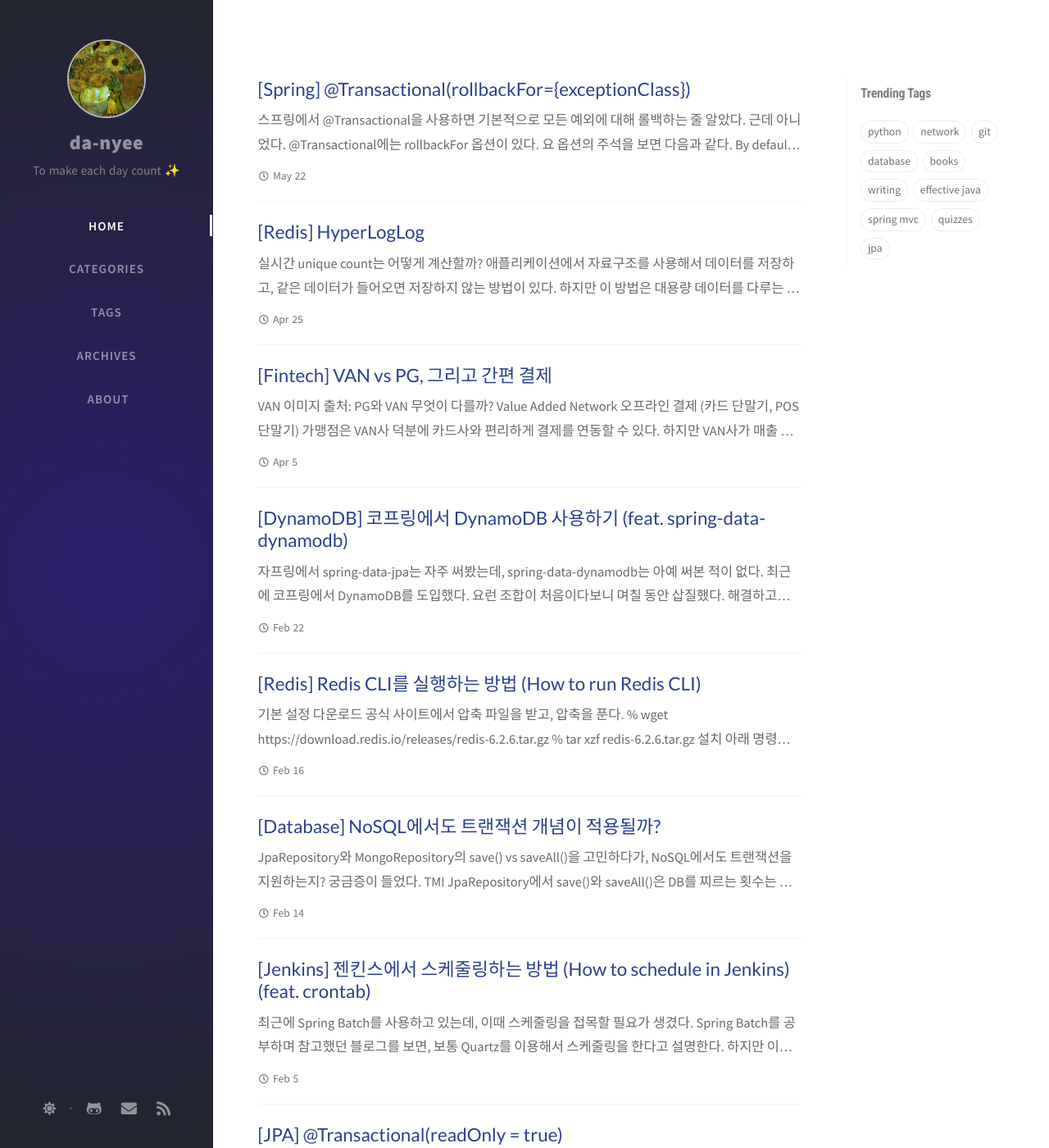
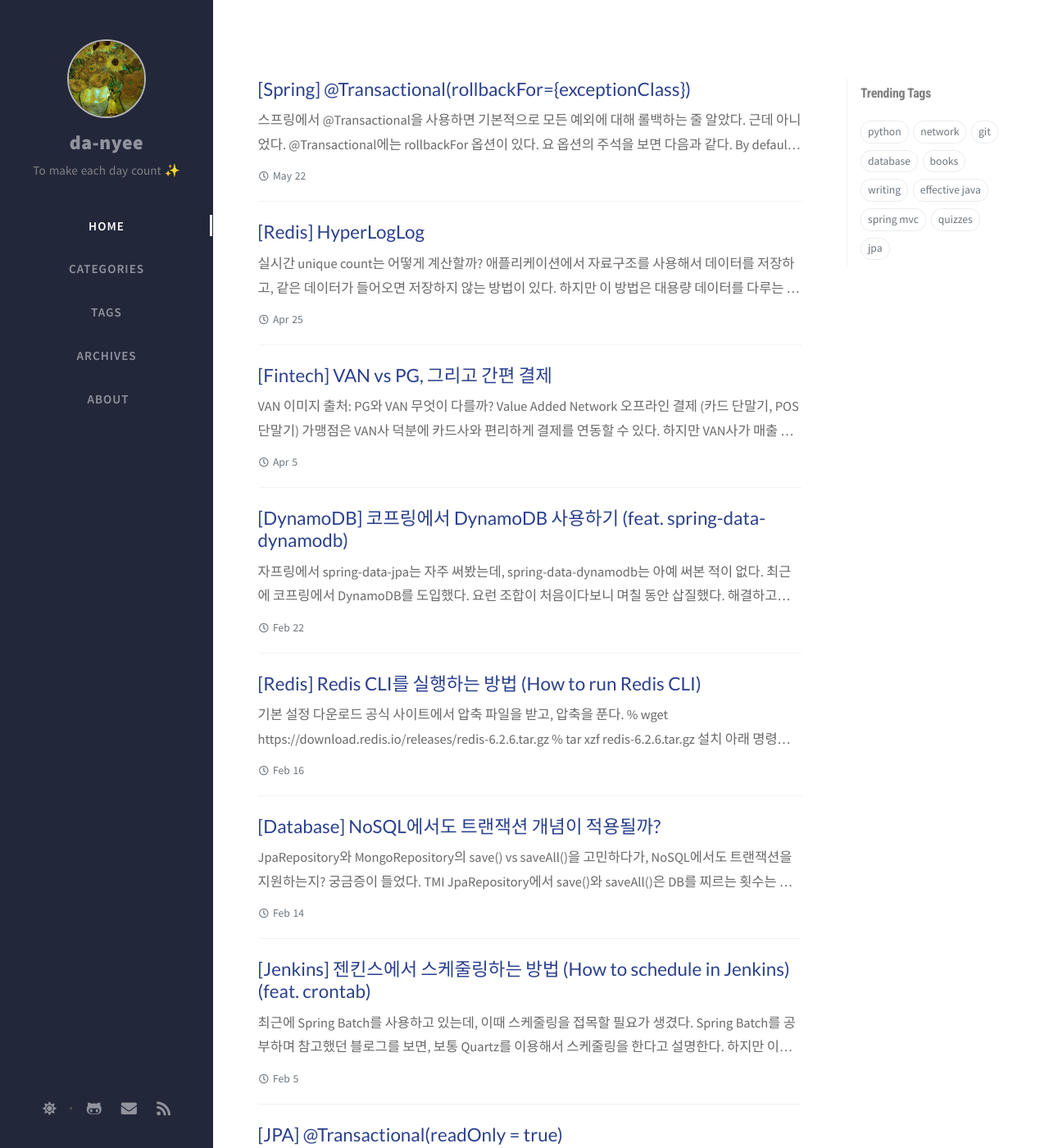
Before and after one commit to da-nyee/da-nyee.github.io, a Jekyll site: the page built from index.html, in a window 1280 px wide and 1400 px high. Shown: the whole window at 82% size. Built offline with Jekyll 4.4.1, drawn with Linux system fonts in a browser that asks for light colours; nearby versions of some CDN libraries; the list of posts is cut into pages by our own code; comment, search, counter and statistics services are not loaded.

Commit message:
style: Update sidebar

```diff
--- a/assets/css/_colors/light-typography.scss
+++ b/assets/css/_colors/light-typography.scss
@@ -1,11 +1,3 @@
-/*!
-* The syntax light mode typography colors
-* v2.1
-* https://github.com/cotes2020/jekyll-theme-chirpy
-* © 2020 Cotes Chung
-* MIT Licensed
-*/
-
 @mixin light-scheme {
   /* Common */
   --body-bg: #fafafa;
@@ -27,11 +19,16 @@
   --btn-box-shadow: #eaeaea;
 
   /* Sidebar */
-  --sidebar-bg: radial-gradient(
-    circle,
-    rgba(42, 30, 107, 1) 0%,
-    rgba(35, 37, 46, 1) 100%);
-  --nav-cursor-color: #fcfcfc;
+  --sidebar-bg: #22273a;
+  --sidebar-muted-color: #a2a19f;
+  --sidebar-active-color: #424242;
+  --nav-cursor-color: #eeeeee;
+  --sidebar-btn-bg: white;
+  // --sidebar-bg: radial-gradient(
+  //   circle,
+  //   rgba(42, 30, 107, 1) 0%,
+  //   rgba(35, 37, 46, 1) 100%);
+  // --nav-cursor-color: #fcfcfc;
 
   /* Topbar */
   --topbar-wrapper-bg: white;
```
